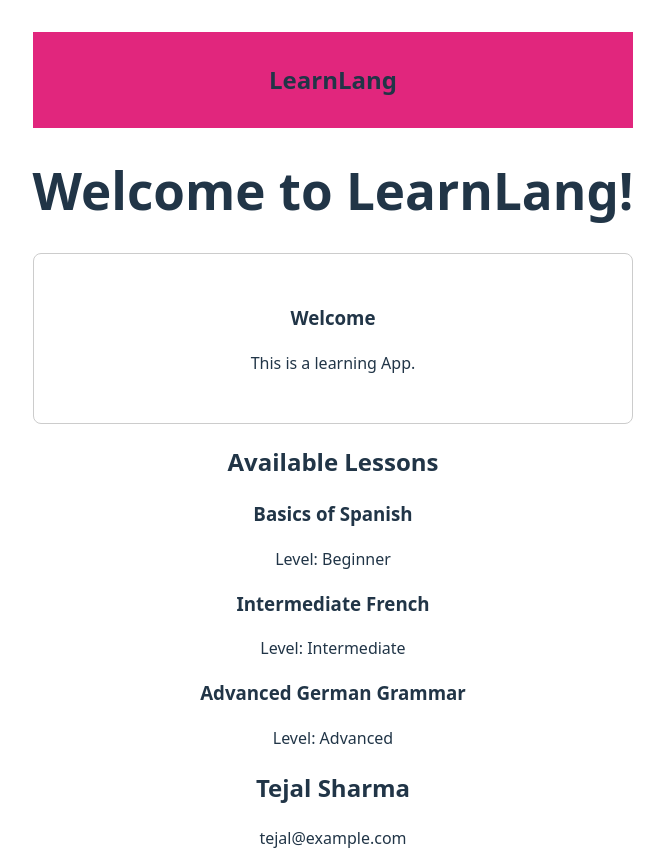
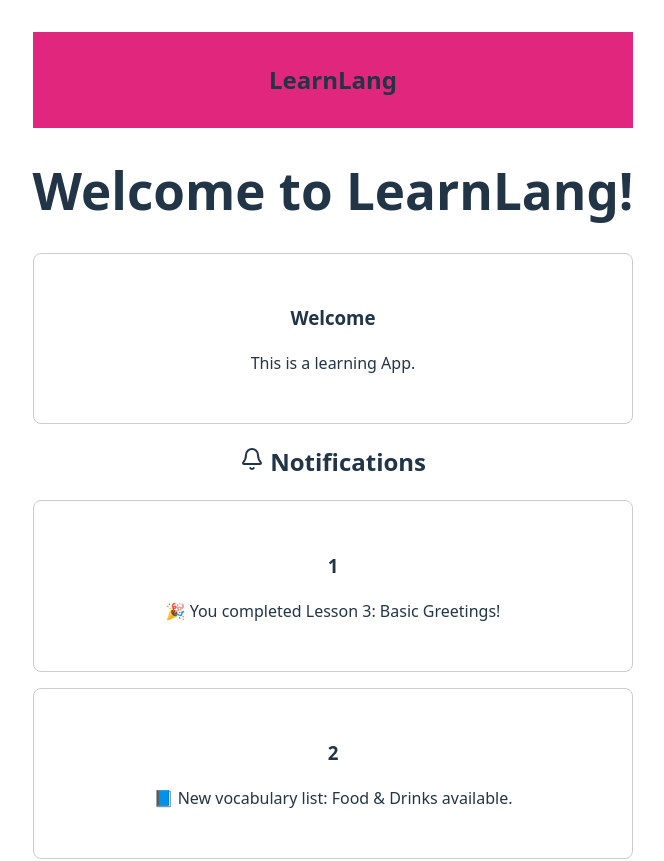
Before and after one commit to junk-value/Lang-Learn, a React (Vite) app in the folder frontend/learn-lang/: page / in a window 1280 px wide. Shown: the top 861 px of the page, without its empty margins (307-971 px from the left). Built offline with nearby package versions, Linux system fonts and the light colour scheme.

Commit message:
Notifications integrated

```diff
--- a/frontend/learn-lang/src/App.jsx
+++ b/frontend/learn-lang/src/App.jsx
@@ -11,6 +11,7 @@ import SearchWord from "./components/SearchWord";
 import ProgressTracker from "./components/ProgressTracker";
 import QuizMode from "./components/QuizMode";
 import UserProfile from "./components/UserProfile";
+import Notifications from "./components/Notifications";
 import './App.css';
 
 function App() {
@@ -33,6 +34,7 @@ function App() {
       <h1>Welcome to LearnLang!</h1>
 
       <Card title="Welcome" content="This is a learning App." />
+      <Notifications/>
       <LessonList />
       <div className="p-6">
       <UserProfile
--- a/frontend/learn-lang/src/components/Notifications.jsx
+++ b/frontend/learn-lang/src/components/Notifications.jsx
@@ -1,4 +1,4 @@
-import { Card, CardContent } from "./components/Card";
+import Card from "./Card";
 import { Bell } from "lucide-react";
 import { motion } from "framer-motion";
 
@@ -19,8 +19,7 @@ export default function Notifications() {
         <Bell className="w-5 h-5 text-blue-500" /> Notifications
       </h2>
       {notifications.map((note) => (
-        <Card key={note.id} className="rounded-2xl shadow-md">
-          <CardContent className="p-3">{note.text}</CardContent>
+        <Card title={note.id} className="rounded-2xl shadow-md" content={note.text}>
         </Card>
       ))}
     </motion.div>
```
